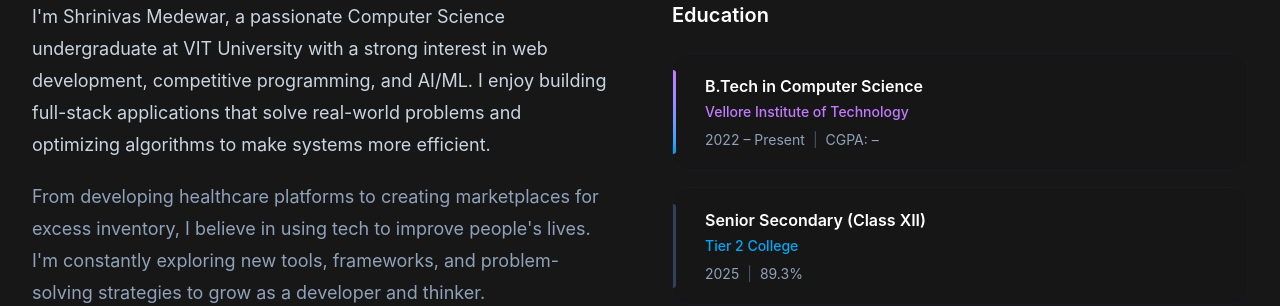
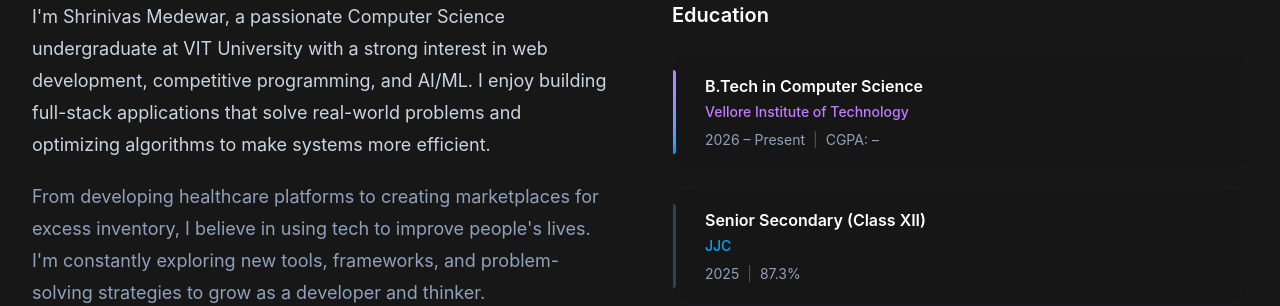
Before and after one commit to Shrinivas9370/Personal-portfolio, a React (Vite) app: page / in a window 1280 px wide. Shown: the part 1020-1326 px from the top of the page. Built offline with nearby package versions, Linux system fonts and the light colour scheme; a web font is replaced by a local one.

Commit message:
Update AboutContent.tsx

```diff
--- a/src/sections/AboutSection/components/AboutContent.tsx
+++ b/src/sections/AboutSection/components/AboutContent.tsx
@@ -78,15 +78,15 @@ const educationData = [
   {
     degree: "B.Tech in Computer Science",
     institution: "Vellore Institute of Technology",
-    period: "2022 – Present",
+    period: "2026 – Present",
     detail: "CGPA: –",
     highlight: true,
   },
   {
     degree: "Senior Secondary (Class XII)",
-    institution: "Tier 2 College",
+    institution: "JJC",
     period: "2025",
-    detail: "89.3%",
+    detail: "87.3%",
     highlight: false,
   },
   {
```
